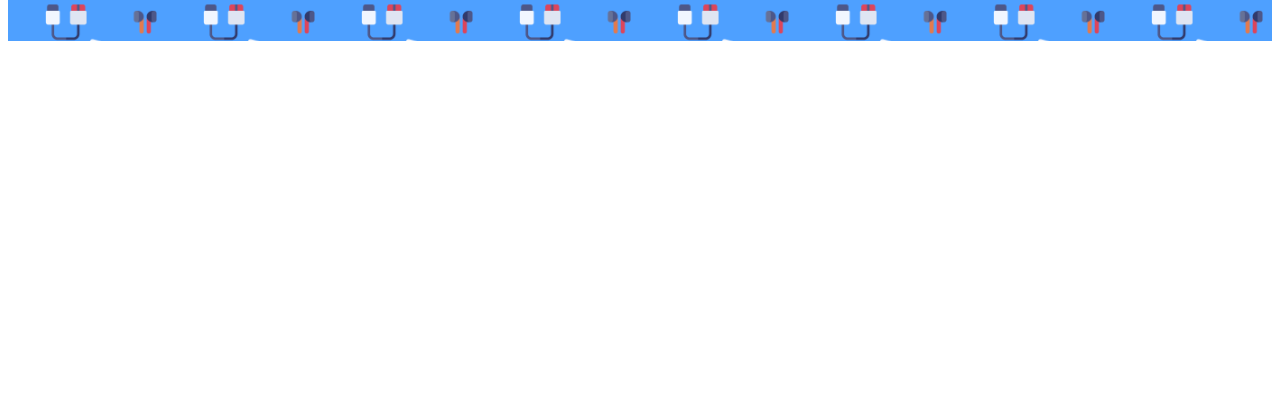
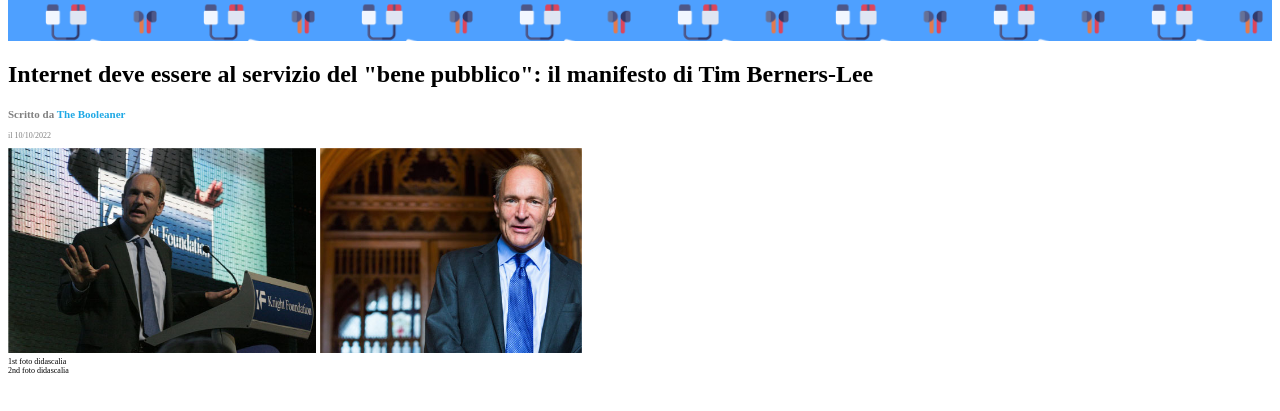
Before and after one commit to mattiadelmonaco/html-css-booleaner, a plain HTML site: page index.html in a window 1280 px wide. Shown: the part 55-466 px from the top of the page. Drawn offline with Linux system fonts and the light colour scheme.

Commit message:
feat: add author, image and captions

```diff
--- a/css/style.css
+++ b/css/style.css
@@ -8,3 +8,27 @@ header {
 img {
     height: 44px;
 }
+
+.author-credit {
+    color: #808080;
+    font-size: 11px ;
+    font-weight: bold;
+}
+
+.author-link {
+    color: #20A9E5;
+    text-decoration: none;
+}
+
+.date {
+    font-size: 8px;
+    color: #808080;
+}
+
+.photo-tim {
+    block-size: 205px;
+}
+
+.captions {
+    font-size: 8px;
+}
--- a/index.html
+++ b/index.html
@@ -1,17 +1,42 @@
 <!DOCTYPE html>
 <html lang="en">
+
 <head>
     <meta charset="UTF-8">
     <meta name="viewport" content="width=device-width, initial-scale=1.0">
     <title>The Booleaner</title>
     <link rel="stylesheet" href="./css/style.css">
 </head>
+
 <body>
     <!-- header -->
     <header>
-         <img src="img/logo.svg" alt="logo The Booleaner">
+        <img src="img/logo.svg" alt="logo The Booleaner">
     </header>
     <!-- /header -->
+    <!-- main -->
+    <main>
+        <article>
+            <h1>Internet deve essere al servizio del "bene pubblico": il manifesto di Tim Berners-Lee</h1>
+            <!-- author -->
+            <div class="author-credit">
+                <p>Scritto da
+                    <a class="author-link" href="#">The Booleaner
+                </p></a>
+            </div>
+            <p class="date">il 10/10/2022</p>
+            <!-- /author -->
+            <!-- image and captions -->
+            <img class="photo-tim" src="img/tim-1.jpg" alt="prima foto Tim Berners Lee">
+            <img class="photo-tim" src="img/tim-2.jpg" alt="seconda foto Tim Berners Lee">
+            <div class="captions">1st foto didascalia</div>
+            <div class="captions">2nd foto didascalia</div>
+            <!-- /image and captions -->
+        </article>
+
+    </main>
+    <!-- /main -->
 
 </body>
+
 </html>
```
